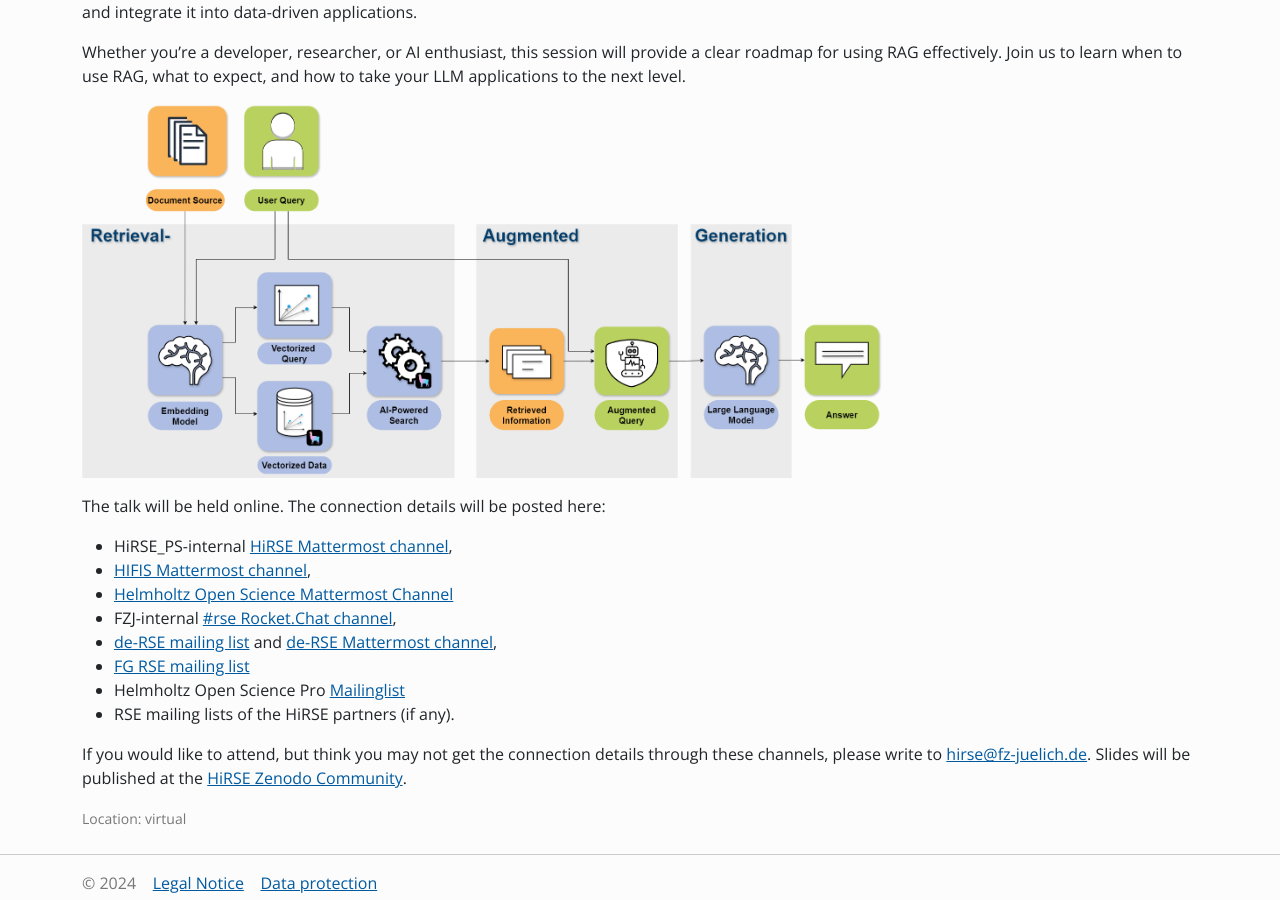
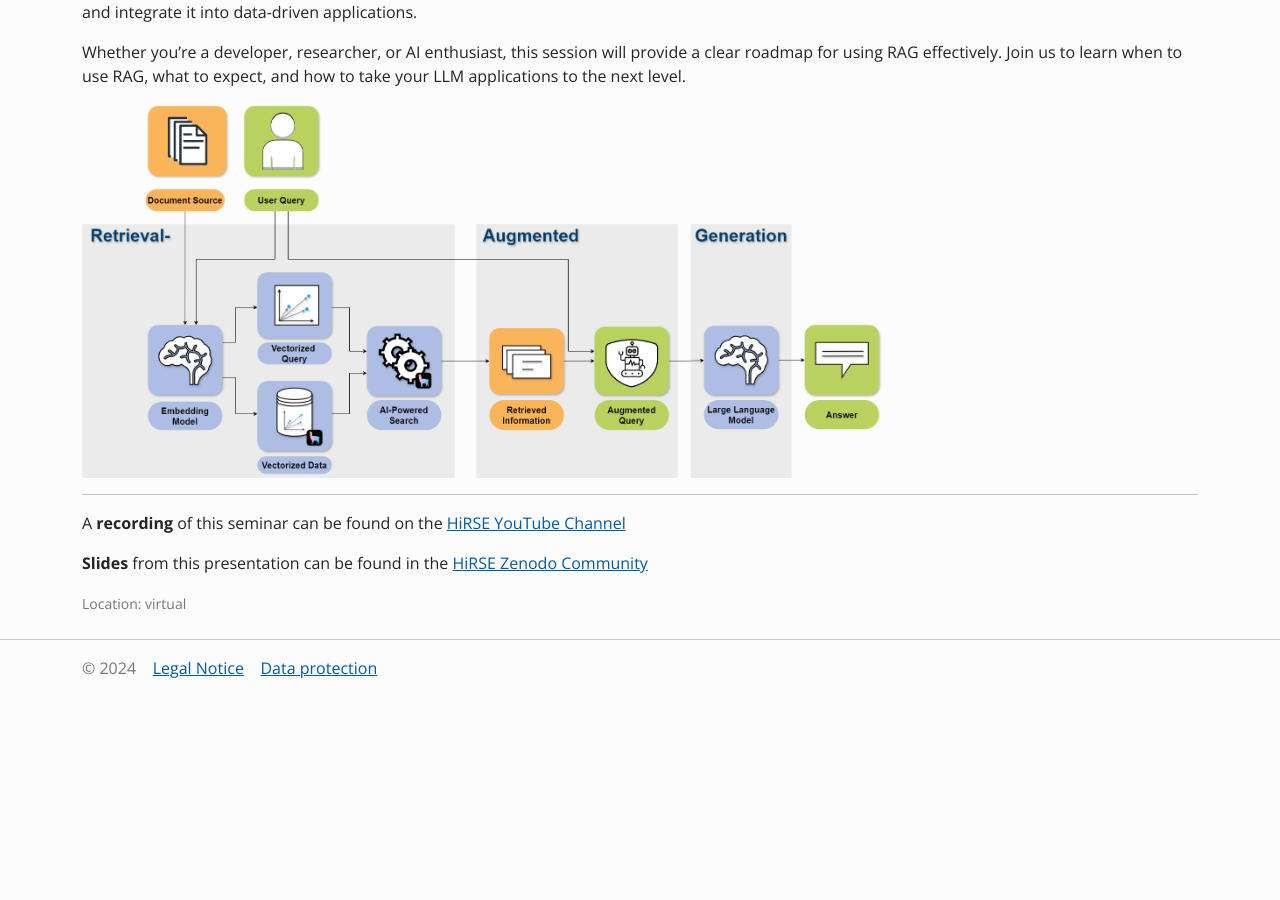
Before and after one commit to Helmholtz-HiRSE/helmholtz-hirse.github.io, a Jekyll site: the page built from _series/2025_04_02-seminar_41.md, in a window 1280 px wide and 900 px high, scrolled down 670 px. Built offline with Jekyll 4.4.1, drawn with Linux system fonts in a browser that asks for light colours; nearby versions of some CDN libraries; after the commit the page ends 1355 px from its top, so only the background shows below that.

Commit message:
Update 2025_04_02-seminar_41.md

```diff
--- a/_series/2025_04_02-seminar_41.md
+++ b/_series/2025_04_02-seminar_41.md
@@ -21,15 +21,7 @@
 
 <img src="../assets/Graphic_for_below_the_abstract.png" alt="schematic graph showing how a RAG is done and where information comes from or flows to" width="800">
 
-The talk will be held online. The connection details will be posted here:
+***
+A **recording** of this seminar can be found on the [HiRSE YouTube Channel](https://www.youtube.com/watch?v=L-3ypGheljs)
 
-* HiRSE_PS-internal [HiRSE Mattermost channel](https://mattermost.hzdr.de/hirse),
-* [HIFIS Mattermost channel](https://mattermost.hzdr.de/hifis),
-* [Helmholtz Open Science Mattermost Channel](https://mattermost.hzdr.de/open-science)
-* FZJ-internal [#rse Rocket.Chat channel](https://chat.fz-juelich.de/channel/rse),
-* [de-RSE mailing list](https://de-rse.org/de/join.html) and [de-RSE Mattermost channel](https://chat.gwdg.de/channel/derse),
-* [FG RSE mailing list](https://fg-rse.gi.de/weiteres/mailingliste)
-* Helmholtz Open Science Pro [Mailinglist](https://os.helmholtz.de/en/newsroom/mailing-list/)
-* RSE mailing lists of the HiRSE partners (if any).
-
-If you would like to attend, but think you may not get the connection details through these channels, please write to [hirse@fz-juelich.de](mailto:hirse@fz-juelich.de). Slides will be published at the [HiRSE Zenodo Community](https://zenodo.org/communities/hirse/).
+**Slides** from this presentation can be found in the [HiRSE Zenodo Community](https://zenodo.org/records/15130532)
```
